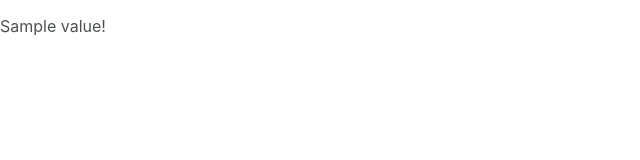
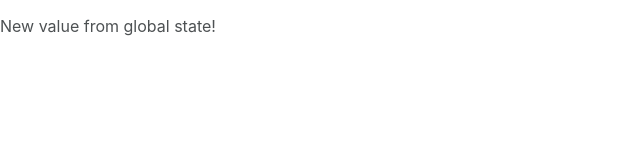
Before and after one commit to MikelMNJ/starter-app, a React (Create React App) app: page / in a window 1280 px wide. Shown: the top 160 px of the page, without its empty margins (0-640 px from the left). Built offline with nearby package versions, Linux system fonts and the light colour scheme.

Commit message:
Updated global state value.

```diff
--- a/src/components/Component/Component.js
+++ b/src/components/Component/Component.js
@@ -19,7 +19,7 @@ const Component = props => {
 
   useEffect(() => {
     if (!sampleSelector) {
-      sampleAction("Sample value!");
+      sampleAction("New value from global state!");
     }
   }, [sampleSelector, sampleAction]);
 
```
Also changed, not shown: 1 other file (tests, documents, lock files or other folders).
